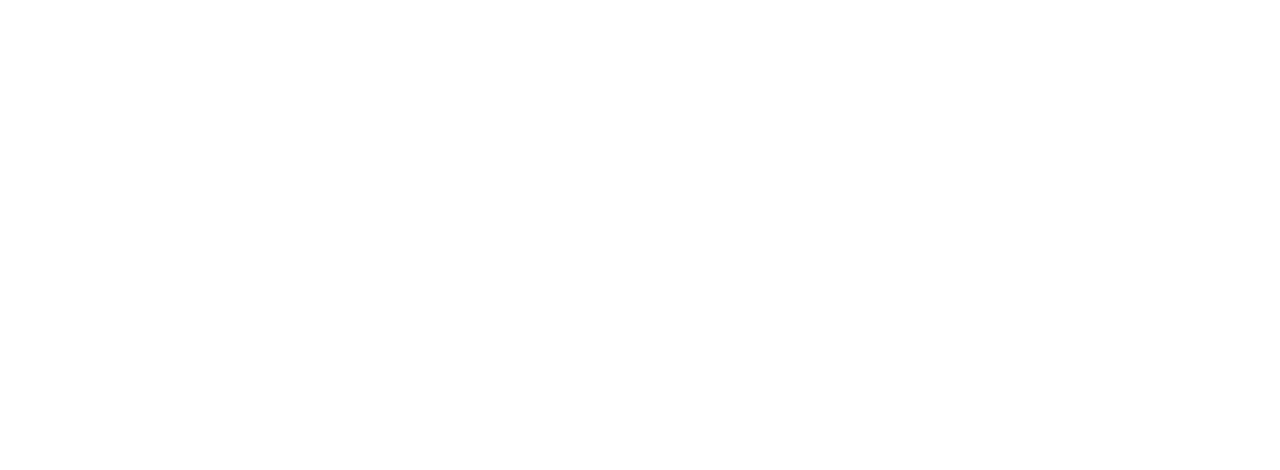
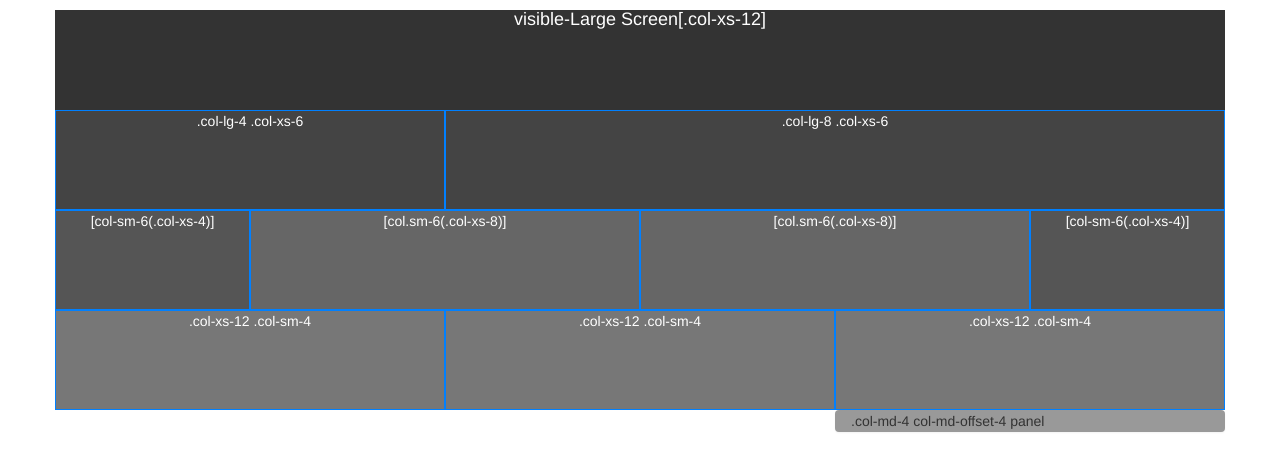
Before and after one commit to racs182/weblog, a plain HTML site: page index.html in a window 1280 px wide. Drawn offline with nearby package versions, Linux system fonts and the light colour scheme.

Commit message:
Funcionamiento de Grid Systemas Bootstrap 3 y clases responsive

```diff
--- a/bootstrap/css/style.css
+++ b/bootstrap/css/style.css
@@ -1,3 +1,47 @@
 body{
 
 }
+.col-xs-12{
+	height: 100px;
+	background-color: #333;
+	color:#fff;
+	text-align: center;
+}
+.col-xs-6{
+	height: 100px;
+	background-color: #444;
+	color:#fff;
+	text-align: center;
+	border: 1px solid #0080FF;
+}
+.col-xs-4{
+	height: 100px;
+	background-color: #555;
+	color:#fff;
+	text-align: center;
+	border: 1px solid #0080FF;
+}
+.col-xs-8{
+	height: 100px;
+	background-color: #666;
+	color:#fff;
+	text-align: center;
+	border: 1px solid #0080FF;
+}
+.footer .col-xs-12{
+	height: 100px;
+	background-color: #777;
+	color:#fff;
+	text-align: center;
+	border: 1px solid #0080FF;
+}
+.footer .col-sm-4{
+	height: 100px;
+	background-color: #777;
+	color:#fff;
+	text-align: center;
+	border: 1px solid #0080FF;
+}
+.panel{
+	background-color: #999;
+}
--- a/index.html
+++ b/index.html
@@ -2,14 +2,135 @@
 <html lang="es">
 <head>
 	<meta charset="UTF-8">
-	<title>Renier Chico</title>
+	<title>Grid System Bootstrap 3</title>
 <!-- Style css -->
 	<link rel="stylesheet" href="bootstrap/css/bootstrap.min.css">
 	<link rel="stylesheet" href="bootstrap/css/bootstrap-theme.min.css">
 	<link rel="stylesheet" href="bootstrap/css/style.css">
-	<link href='http://fonts.googleapis.com/css?family=Roboto:400,300,300italic|Actor' rel='stylesheet' type='text/css'>
 </head>
 <body>
+	<!-- Grid Clases:
+
+		 .container: wrapper for all your rows
+			  (Envuelve todas las columnas)
+
+		 .row: Contains all your column classes [xs,sm,md,lg]
+			  (Contiene a todas las columnas y sus clases)
+
+		 .col.##-##: the sizes of the column in your row
+		 	  (Definición de los tamaños de columnas dentro de las filas)
+
+
+		 Ordering Classes:(solo funciona con md y lg screens)
+
+		 		.col-##-push-##: Pushes your columns
+				.col-##-pull-##: Pull your columns
+
+
+		 Offset Class:(solo funciona con md and lg screen)
+
+		 		.col-##-offset-##: Moves your columns depending what the column is offset by.
+
+		 Responsive Utility Classes:
+		 		They  hide and show content on your screen dependig on which you device style for.
+		 		(Se muestra u oculta el contenido dependiendo del estilo aplicado al dispositivo)
+
+		 		.visible-##: Your content will only be visibles an that screen size
+		 		.hidden-##: Your content will only be hidden on that screen size
+
+	-->
+
+
+	<div class="container">
+
+<!-- Aplicando clase Visible a los titulos -->
+
+		<div class="row">
+			<div class="col-xs-12">
+				<h1 class="visible-xs">
+					visible-Extra Small Screen[.col-xs-12]
+				</h1>
+				<h2 class="visible-sm">
+					visible-Small Screen[.col-xs-12]
+				</h2>
+				<h3 class="visible-md">
+					visible-Medium Screen[.col-xs-12]
+				</h3>
+				<h4 class="visible-lg">
+					visible-Large Screen[.col-xs-12]
+				</h4>
+			</div>
+		</div>
+
+
+
+<!-- Aplicando clase lg para adaptar columnas a Large Screen sin perder la adaptacion a Extra Small Screen-->
+
+		<div class="row">
+			<div class="col-xs-6 col-lg-4">
+				.col-lg-4 .col-xs-6</div>
+			<div class="col-xs-6 col-lg-8">
+				.col-lg-8 .col-xs-6</div>
+		</div>
+
+
+
+<!-- Aplicando clase sm para adaptar columnas en Medium Screen -->
+
+<!-- Prueba aplicando la clase Hidden para desaparecer filas para Extra Small screen-->
+
+		<div class="row hidden-xs">
+
+			<div class="col-sm-6">
+				<div class="row">
+					<div class="col-xs-4">
+						[col-sm-6(.col-xs-4)]</div>
+					<div class="col-xs-8">
+						[col.sm-6(.col-xs-8)]</div>
+				</div>
+			</div>
+
+<!-- Ordenando Columnas con las clases Push y Pull para adaptarde a Medium Screen(swap position) -->
+
+
+			<div class="col-sm-6">
+				<div class="row">
+					<div class="col-xs-4 col-md-push-8">
+						[col-sm-6(.col-xs-4)]</div>
+					<div class="col-xs-8 col-md-pull-4">
+						[col.sm-6(.col-xs-8)]</div>
+				</div>
+			</div>
+		</div>
+
+
+
+<!-- Utilizando la Clase sm para adaptar las columnas de 12 en xs a 4 en sm. Por ser first mobile no se pierde la adaptacion a Extra Small-->
+
+		<div class="row footer">
+
+				<div class="col-sm-4">
+					.col-xs-12 .col-sm-4 </div>
+
+				<div class="col-sm-4">
+					.col-xs-12 .col-sm-4</div>
+
+				<div class="col-sm-4">
+					.col-xs-12 .col-sm-4</div>
+
+		</div>
+
+<!-- Aplicanto Offset Class con Panel -->
+
+		<div class="row">
+			<div class="col-md-4 col-md-offset-8 panel">
+				.col-md-4 col-md-offset-4 panel
+			</div>
+		</div>
+	</div>
+
+
+
 
 </body>
 <!-- Link js -->
```
Also changed, not shown: 1 other file.
